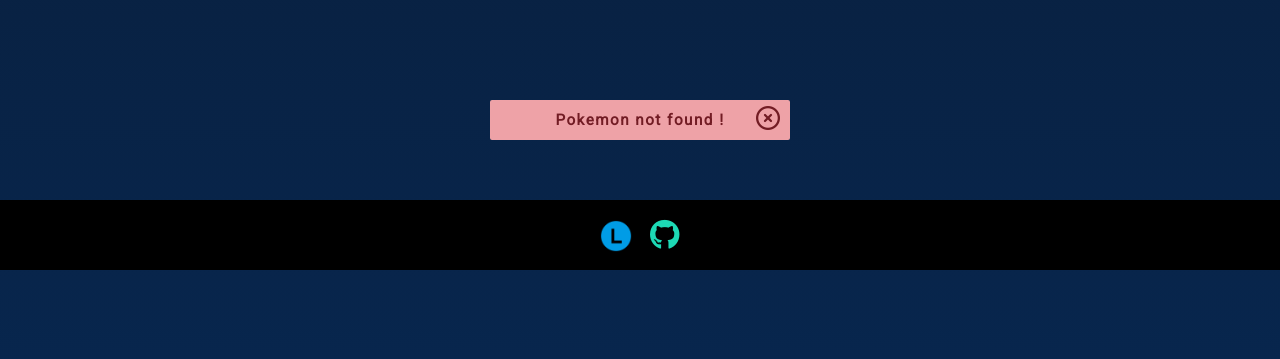
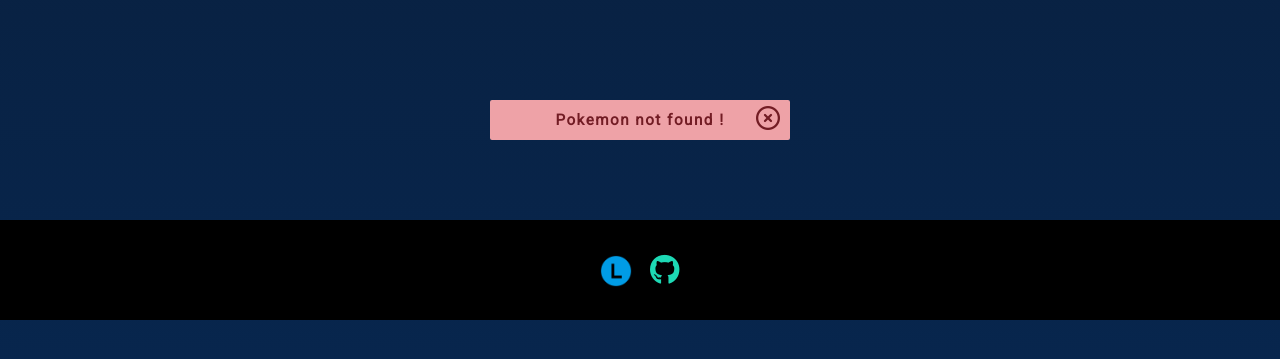
Before and after one commit to LucasAlmeidaSar/pokedex-django, a Django app: page / in a window 1280 px wide. Shown: the part 163-522 px from the top of the page. Run offline with Django 3.2, Linux system fonts and the light colour scheme; data that the repository does not hold is empty.

Commit message:
Aumentando tamanho do footer.

```diff
--- a/static/css/base.css
+++ b/static/css/base.css
@@ -522,11 +522,12 @@
 
 footer{
   width: 100%;
+  height: 100px;
   display: flex;
   justify-content: center;
   align-items: center;
   padding: 10px;
-  margin: 10px 0;
+  margin: 30px 0;
   background: black;
 }
 
```
